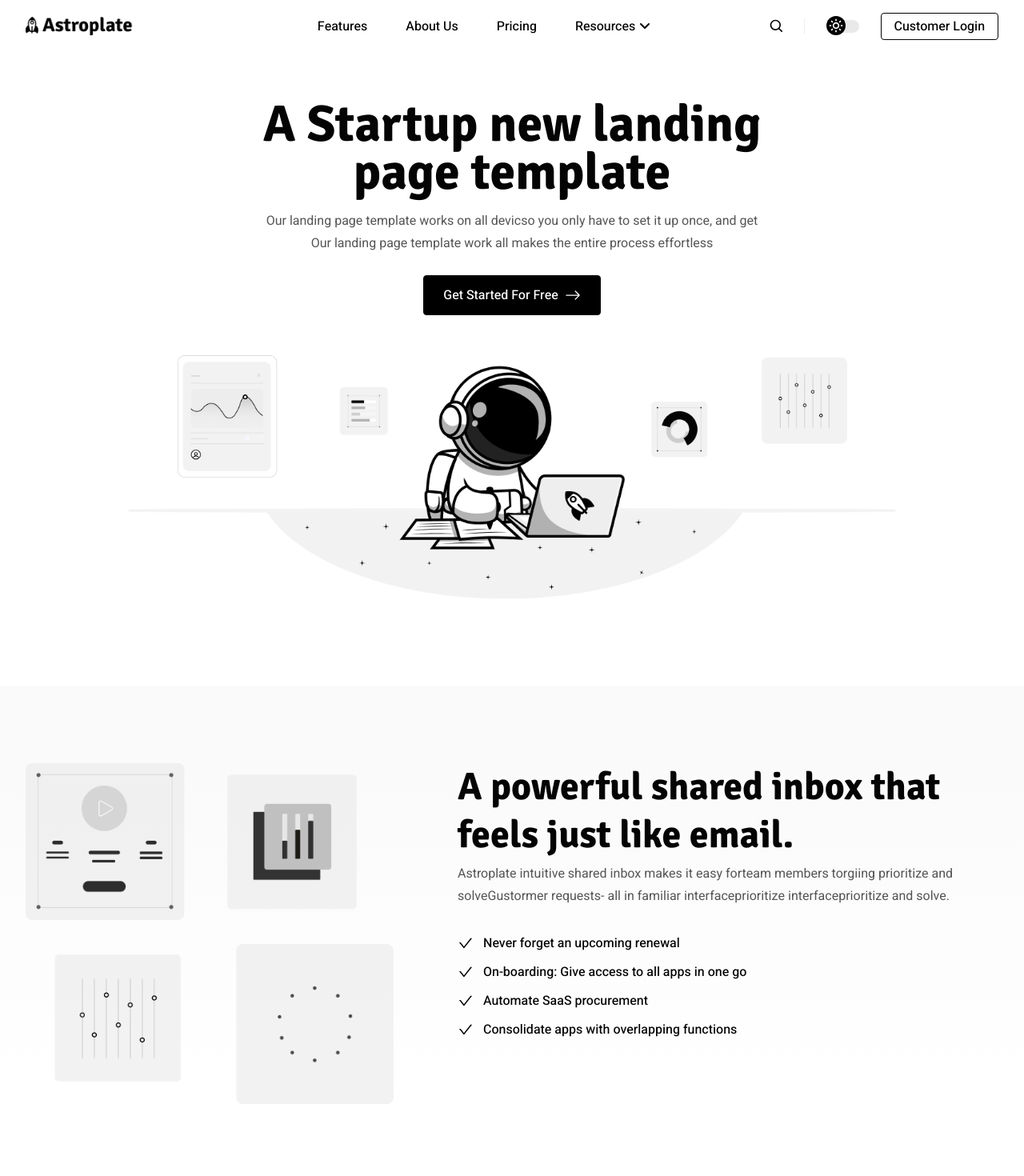
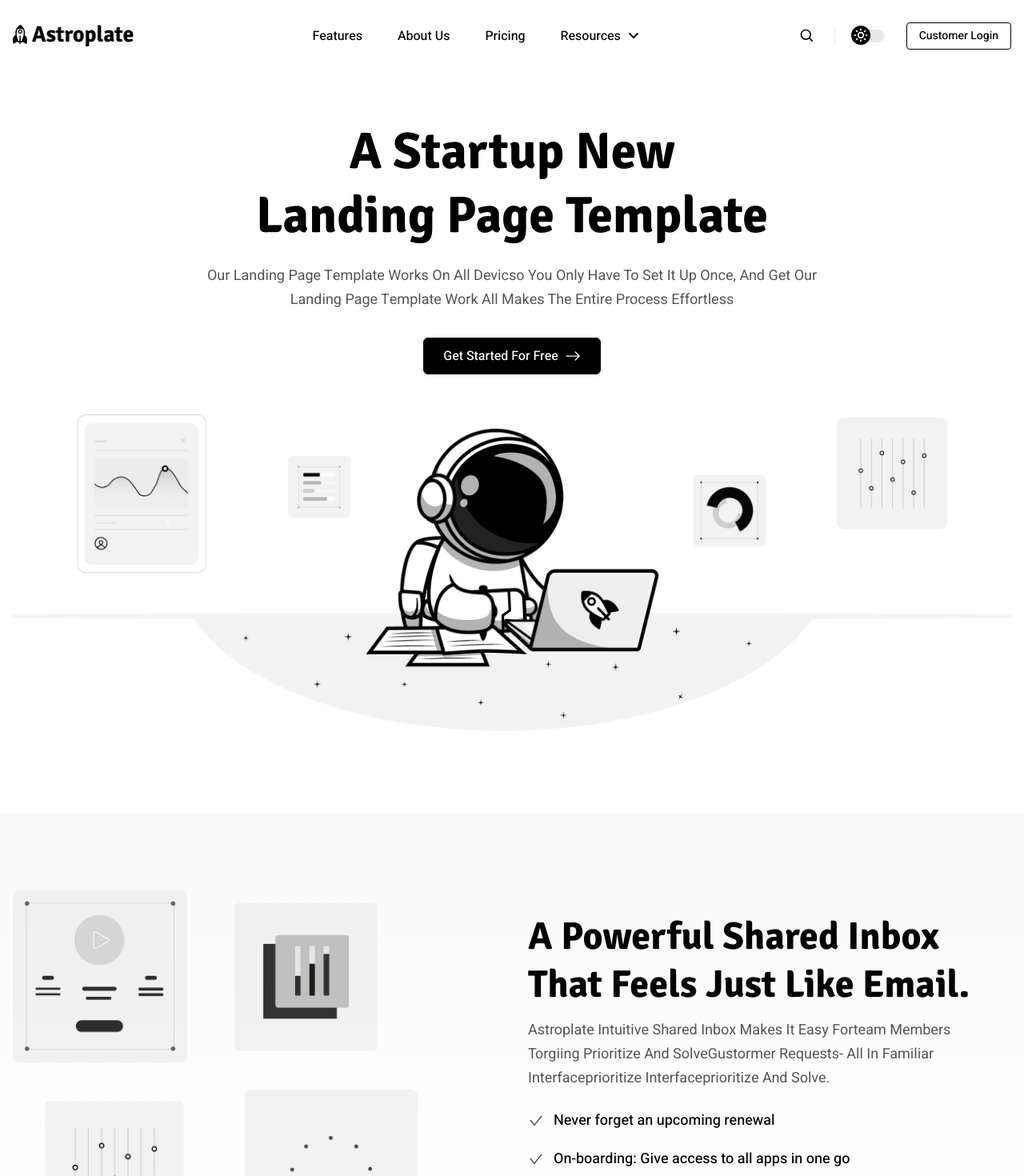
Before and after one commit to tfmukles/astroplate, a Next.js app: page / in a window 1280 px wide. Shown: the top 1470 px of the page at 80% size. Built offline with nearby package versions, Linux system fonts and the light colour scheme.

Commit message:
refactor:spaceing-issue sloved

```diff
--- a/animate/animate.ts
+++ b/animate/animate.ts
@@ -38,18 +38,17 @@ export const fadeInLeft = {
 
 export const fadeInTop = {
   hidden: {
+    y: 200,
     opacity: 0,
-    y: 200,
   },
   animate: {
     opacity: 1,
     y: 0,
     transition: {
       type: "spring",
-      stiffness: 120,
-      damping: 20,
-      mass: 0.5,
-      dealy: 0.8,
+      bounce: 0.5,
+      damping: 8,
+      stiffness: 50,
     },
   },
 };
@@ -64,10 +63,9 @@ export const fadeInBottom = {
     y: 0,
     transition: {
       type: "spring",
-      stiffness: 120,
-      damping: 20,
-      mass: 0.5,
-      dealy: 0.8,
+      bounce: 0.5,
+      damping: 8,
+      stiffness: 50,
     },
   },
 };
--- a/components/header.tsx
+++ b/components/header.tsx
@@ -17,8 +17,8 @@ const Header = () => {
   return (
     <header className="bg-white ">
       <div className="container">
-        <div className="flex items-center py-4 justify-between">
-          <Image width={135} height={24} src={menu.logoUrl} alt="logo" />
+        <div className="flex items-center pt-7 pb-4 justify-between">
+          <Image width={153} height={24} src={menu.logoUrl} alt="logo" />
           <button
             ref={navBarRef}
             onClick={() => setOpen(true)}
--- a/components/hero-banner.tsx
+++ b/components/hero-banner.tsx
@@ -12,30 +12,27 @@ const HeroBanner = ({ heroBanner }: Props) => {
   const { button, content, title, image } = heroBanner;
 
   return (
-    <section className="pt-[60px] pb-[45px] sm:pb-[80px] lg:pb-[109px]">
+    <section className="pt-[72px] pb-[45px] sm:pb-20 lg:pb-[103px]">
       <div className="container">
         <motion.div
           initial={"hidden"}
           whileInView={"animate"}
           transition={{ staggerChildren: 0.3 }}
-          className="max-w-[623px] text-center mx-auto"
+          className="max-w-[830px] text-center mx-auto"
         >
           <motion.h1
             variants={fadeInUp}
-            className="section-title md:text-[50px] md:leading-[60px] lg:text-[64px] mb-4 text-center"
+            className="mx-auto max-w-[645px] font-title font-bold mb-5 text-center text-[40px] leading-[50px] sm:text-[64px] sm:leading-[80px] capitalize"
           >
             {title}
           </motion.h1>
-          <motion.p
-            variants={fadeInUp}
-            className="section-description mb-[26px]"
-          >
+          <motion.p variants={fadeInUp} className="section-description mb-8">
             {content}
           </motion.p>
 
           <motion.button
             variants={fadeInUp}
-            className="border border-heading rounded capitalize px-6 py-3 font-medium font-pera flex mx-auto bg-black text-white items-center"
+            className="border border-heading rounded-md capitalize px-6 py-[10px] font-medium font-pera flex mx-auto bg-black text-white items-center"
           >
             {button?.label}
             <BsArrowRight className="w-5 h-5 ml-2" />
@@ -49,8 +46,8 @@ const HeroBanner = ({ heroBanner }: Props) => {
           className="mt-[50px]"
         >
           <Image
-            width={960}
-            height={305}
+            width={1272}
+            height={403.27}
             className="max-w-[100%] mx-auto"
             src={image}
             alt="banner"
--- a/components/large-menu.tsx
+++ b/components/large-menu.tsx
@@ -9,7 +9,7 @@ const LargeMenu = () => {
 
   return (
     <div className="flex items-center justify-between max-w-[70%] flex-1">
-      <ul className="hidden lg:flex lg:space-x-8 xl:space-x-12 2xl:space-x-14">
+      <ul className="hidden lg:flex lg:space-x-8 xl:space-x-11">
         {menu.navigationItems.map((item, i) =>
           item.subItems?.length ? (
             <li className="relative group" key={i}>
@@ -19,7 +19,7 @@ const LargeMenu = () => {
               >
                 Resources
                 <svg
-                  className="w-4 h-4 ml-1"
+                  className="w-4 h-4 ml-2"
                   xmlns="http://www.w3.org/2000/svg"
                   viewBox="0 0 448 512"
                 >
@@ -60,7 +60,7 @@ const LargeMenu = () => {
           </Link>
         </li>
 
-        <li className="2xl:ml-[51px] ml-[27px] mr-[27px]">
+        <li className="ml-5 mr-7">
           <button
             onClick={() => toggletheme(!theme)}
             className={`${
@@ -77,7 +77,7 @@ const LargeMenu = () => {
         </li>
 
         <li>
-          <button className="hover:bg-black hover:text-white transition-all duration-300 border border-heading rounded capitalize px-4 py-1 font-medium font-pera">
+          <button className="hover:bg-black hover:text-white text-sm transition-all duration-300 border border-heading rounded capitalize px-[15px] py-[6px] font-medium">
             customer login
           </button>
         </li>
--- a/content/index.md
+++ b/content/index.md
@@ -9,30 +9,27 @@ heroBanner:
     url: ""
 
 componetList:
-  - component:
-      title: A powerful shared inbox that feels just like email.
-      desc: Astroplate intuitive shared inbox makes it easy forteam members torgiing prioritize and solveGustormer requests- all in familiar interfaceprioritize interfaceprioritize and solve.
-      image: /images/shared-img.png
-      features:
-        - "Never forget an upcoming renewal"
-        - "On-boarding: Give access to all apps in one go"
-        - "Automate SaaS procurement"
-        - "Consolidate apps with overlapping functions"
-  - component:
-      title: Bring all your tools together  for provide  amazing support.
-      image: /images/toggether-support.png
-      features:
-        - Built for the Distributed Workplace. Discover Every App. Cut Spend. Automate SaaS Ops.
-        - The only platform built for today's complex SaaS reality. Tackle your toughest SaaS challenges.
-        - the game by empowering your entire organization.
+  - title: A powerful shared inbox that feels just like email.
+    desc: Astroplate intuitive shared inbox makes it easy forteam members torgiing prioritize and solveGustormer requests- all in familiar interfaceprioritize interfaceprioritize and solve.
+    image: /images/shared-img.png
+    features:
+      - "Never forget an upcoming renewal"
+      - "On-boarding: Give access to all apps in one go"
+      - "Automate SaaS procurement"
+      - "Consolidate apps with overlapping functions"
+  - title: Bring all your tools together  for provide  amazing support.
+    image: /images/toggether-support.png
+    features:
+      - Built for the Distributed Workplace. Discover Every App. Cut Spend. Automate SaaS Ops.
+      - The only platform built for today's complex SaaS reality. Tackle your toughest SaaS challenges.
+      - the game by empowering your entire organization.
 
-  - component:
-      title: A powerful shared inbox that feels just like email.
-      desc: Astroplate intuitive shared inbox makes it easy forteam members torgiing prioritize and solveGustormer requests- all in familiar interfaceprioritize interfaceprioritize and solve.
-      image: "/images/shared-email.png"
-      features:
-        - Never forget an upcoming renewal
-        - On-boarding Give access to all apps in one go
+  - title: A powerful shared inbox that feels just like email.
+    desc: Astroplate intuitive shared inbox makes it easy forteam members torgiing prioritize and solveGustormer requests- all in familiar interfaceprioritize interfaceprioritize and solve.
+    image: "/images/shared-email.png"
+    features:
+      - Never forget an upcoming renewal
+      - On-boarding Give access to all apps in one go
 
 # Recent Customer
 recentCustomer:
@@ -40,7 +37,7 @@ recentCustomer:
   desc: Astroplate intuitive shared inbox makes it easy forteammembers to organize, prioritize and solve Gustormer requests.Astroplate intuitive sh easy for.
   content: Astroplate intuitive shared inbox makes it easy forteammembers to organize, prioritize and solve Gustormer requests.Astroplate intuitive sh easy for.
   features:
-    - comment: 'How ever on are always on point and delivered in a timely manner. I highly notch **\"Beautifully designed landing pages and model.** Its responses are always on point and delivered in a timely manner.'
+    - comment: 'How ever on are always on point an Dna nelivered in a timely manner. I highly tnotchBeautifullydesigned landing pages and model.**\"Its responses are always on point and delivered ination on lyresponses are cook.**'
       profile: /images/profile.png
       name: Marvin McKinney
       designation: Web Designer
--- a/pages/index.tsx
+++ b/pages/index.tsx
@@ -21,8 +21,8 @@ export default function Home({ data }: Props) {
     <>
       <Header />
       <HeroBanner heroBanner={heroBanner} />
-      {componetList.map(({ component }: any, i: number) => {
-        const { title, desc, image, features } = component || {};
+      {componetList.map((item, i: number) => {
+        const { title, desc, image, features } = item || {};
         const isEven = (i + 1) % 2 === 0;
         return (
           <section
@@ -30,38 +30,29 @@ export default function Home({ data }: Props) {
             className="gradient-color py-14 lg:py-24 overflow-hidden"
           >
             <div className="container">
-              <div className="grid gap-y-10 place-content-center grid-cols-12 lg:gap-20">
-                <div
-                  className={`lg:col-span-5 col-span-12 ${
-                    isEven ? "order-2" : ""
-                  }`}
-                >
+              <div className="space-y-10 md:space-y-0 md:grid md:grid-cols-12 md:gap-x-6 md:place-items-center">
+                <div className={`md:col-span-5 lg:col-span-5  px-`}>
                   <motion.div
                     variants={fadeInLeft}
                     initial={"hidden"}
                     whileInView={"animate"}
                   >
                     <Image
-                      layout="responsive"
-                      width={500}
-                      height={400}
+                      width={520}
+                      height={480}
                       src={image}
                       alt="shared-img"
-                      className="max-w-[430px] lg:max-w-full mx-auto"
+                      className="sm:max-w-sm mx-auto md:max-w-full"
                     />
                   </motion.div>
                 </div>
+                <div className="hidden lg:block"></div>
                 <motion.div
                   initial={"hidden"}
                   whileInView={"animate"}
-                  className={`lg:col-span-7 col-span-12 ${
-                    isEven ? "order-1" : ""
-                  }`}
+                  className={`md:col-span-7 lg:col-span-6 flex flex-col justify-center px-2`}
                 >
-                  <motion.h1
-                    variants={fadeInRight}
-                    className="section-title text-left"
-                  >
+                  <motion.h1 variants={fadeInRight} className="section-title">
                     {title}
                   </motion.h1>
                   {desc && (
@@ -77,15 +68,15 @@ export default function Home({ data }: Props) {
                     transition={{ staggerChildren: 0.5 }}
                     initial={"hidden"}
                     whileInView={"animate"}
-                    className="space-y-3 mt-[33px]"
+                    className="space-y-7 mt-7"
                   >
-                    {features?.map((feature: any, i: number) => (
+                    {features?.map((feature, i: number) => (
                       <motion.li
                         variants={fadeInRight}
                         key={i}
-                        className="flex-none flex items-center space-x-4 md:space-x-3 font-medium"
+                        className="flex-none text-heading text-lg leading-[18px] flex items-center space-x-4 md:space-x-3 font-medium"
                       >
-                        <AiOutlineCheck className="w-5 h-5 flex-none" />
+                        <AiOutlineCheck className="w-5 h-5 flex-none text-gray" />
                         <span>{feature}</span>
                       </motion.li>
                     ))}
@@ -96,7 +87,6 @@ export default function Home({ data }: Props) {
           </section>
         );
       })}
-
       <RecentCustomer recentCustomer={recentCustomer} />
       <Paltform plartform={plartform} />
       <Footer />
--- a/styles/globals.css
+++ b/styles/globals.css
@@ -4,11 +4,15 @@
 
 @layer components {
   .section-title {
-    @apply font-title font-bold text-heading text-left text-[30px] leading-[40px] md:leading-[60px] md:text-[48px] lg:leading-[60px] mb-5 lg:mb-1;
+    @apply capitalize font-title font-bold text-heading mb-6 lg:mb-3 text-left text-3xl leading-10 sm:text-[34px] sm:leading-[45px] md:text-[34px] md:leading-[42px] lg:text-[42px] lg:leading-[60px] xl:text-[48px];
   }
 
   .section-description {
-    @apply font-normal text-lg leading-[28px] text-base;
+    @apply font-normal text-lg leading-[30px] text-gray capitalize;
+  }
+
+  .container {
+    @apply lg:max-w-[1320px] max-w-full;
   }
 }
 
@@ -33,7 +37,7 @@
 }
 
 .swiper-pagination {
-  bottom: -12px;
+  margin-top: -15px !important;
   display: flex;
   align-items: center;
   justify-content: center;
--- a/tailwind.config.js
+++ b/tailwind.config.js
@@ -3,7 +3,6 @@ const defaultTheme = require("tailwindcss/defaultTheme");
 /** @type {import('tailwindcss').Config} */
 module.exports = {
   content: [
-    "./app/**/*.{js,ts,jsx,tsx,mdx}",
     "./pages/**/*.{js,ts,jsx,tsx,mdx}",
     "./components/**/*.{js,ts,jsx,tsx,mdx}",
 
@@ -20,11 +19,11 @@ module.exports = {
     },
     container: {
       center: true,
-      padding: "2rem",
+      padding: "1rem",
     },
     extend: {
       colors: {
-        base: "#555555",
+        gray: "#555555",
         heading: "#040404",
         primary: "#111111",
       },
```
Also changed, not shown: components/footer.tsx (+4 -4 lines), components/palartform.tsx (+9 -13 lines), components/recent-customer.tsx (+10 -12 lines).
